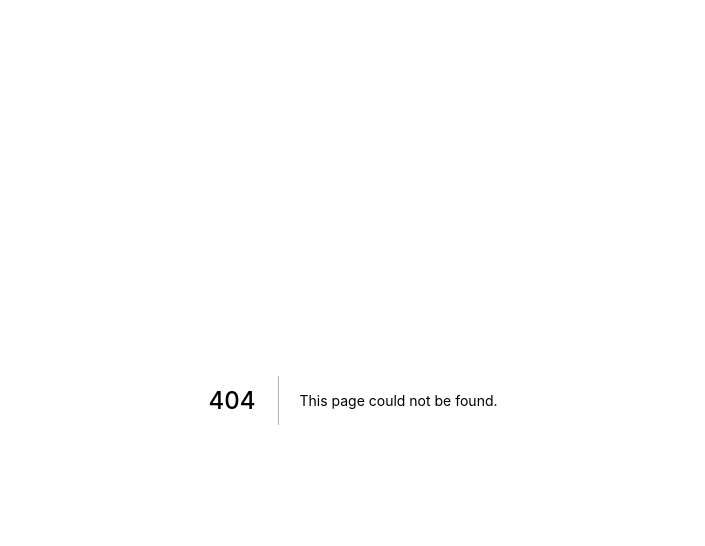
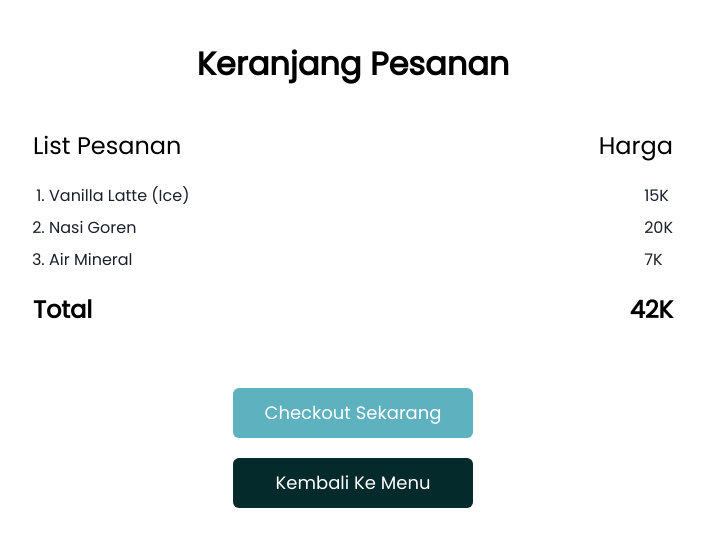
Before and after one commit to Yassar021/kedai-app, a Next.js app: page /KeranjangUser in a window 1280 px wide. Before the commit this address had no page. Shown: the top 546 px of the page, without its empty margins (287-992 px from the left). Built offline with nearby package versions, Linux system fonts and the light colour scheme.

Commit message:
userDone

```diff
--- a/components/HomeUser.jsx
+++ b/components/HomeUser.jsx
@@ -9,7 +9,7 @@ const HomeUser = () => {
                     <Box w='310px'>
                         <Text fontSize={{base:'21px',lg:'32px'}} fontWeight={'600'} color={'#000'}>Selamat Datang di Kedai Kilometer 17</Text>
                     </Box>
-                    <Link href={'#'} mx='auto'>
+                    <Link href={'/KeranjangUser'} mx='auto'>
                         <Stack>
                             <svg width="48" height="48" viewBox="0 0 48 48" fill="none" xmlns="http://www.w3.org/2000/svg">
                                 <path d="M16 16L16 14C16 9.58172 19.5817 6 24 6V6C28.4183 6 32 9.58172 32 14L32 16" stroke="#EF7B45" strokeWidth="2" strokeLinecap="round"/>
--- /dev/null
+++ b/components/KeranjangUser.jsx
@@ -0,0 +1,82 @@
+import { Box, Button, Center, Container, Divider, Flex, Link, List, ListItem, OrderedList, Stack, Text, VStack } from "@chakra-ui/react"
+import LayoutUser from "../layout/LayoutUser"
+
+const KeranjangUser = () => {
+    return(
+        <LayoutUser pageTitle={'Keranjang Pesanan'}>
+            <Center mb='40px'>
+                <Text fontSize={{base:'26px',md:'32px'}} fontWeight='600' color='#000'>Keranjang Pesanan</Text>
+            </Center>
+            <Container maxW={'2xl'}>
+                <Flex direction={'row'} justifyContent='space-between'>
+                    <Text fontSize={'24px'} fontWeight='500' color={'#000'}>
+                        List Pesanan
+                    </Text>
+                    <Text fontSize={'24px'} fontWeight='500' color={'#000'}>
+                        Harga
+                    </Text>
+                </Flex>
+                <Flex my='20px' direction={'row'} justifyContent='space-between'>
+                    <OrderedList spacing={2}>
+                        <ListItem>Vanilla Latte (Ice)</ListItem>
+                        <ListItem>Nasi Goren</ListItem>
+                        <ListItem>Air Mineral</ListItem>
+                    </OrderedList>
+                    <List spacing={2}>
+                        <ListItem>15K</ListItem>
+                        <ListItem>20K</ListItem>
+                        <ListItem>7K</ListItem>
+                    </List>
+                </Flex>
+                <Flex mt='20px' direction={'row'} justifyContent='space-between'>
+                    <Text fontSize={'24px'} fontWeight='600' color={'#000'}>
+                       Total
+                    </Text>
+                    <Text fontSize={'24px'} fontWeight='600' color={'#000'}>
+                        42K
+                    </Text>
+                </Flex>
+                <VStack mt='60px' spacing='20px'>
+                    <Link href='/MetodePembayaran' _hover={{textDecor:'none'}}>
+                        <Button
+                            size='md'
+                            height='50px'
+                            width='240px'
+                            bgColor={'#5EB1BF'}
+                            color='#fff'
+                            fontSize={'18px'}
+                            fontWeight='400'
+                            _hover={{ bg: '#5EB1BF' }}
+                            _active={{
+                                bg: '#5EB1BF',
+                                transform: 'scale(0.98)'
+                            }}
+                            >
+                            Checkout Sekarang
+                        </Button>
+                    </Link>
+                    <Link href='/' _hover={{textDecor:'none'}}>
+                        <Button
+                            size='md'
+                            height='50px'
+                            width='240px'
+                            bgColor={'#042A2B'}
+                            color='#fff'
+                            fontSize={'18px'}
+                            fontWeight='400'
+                            _hover={{ bg: '#042A2B' }}
+                            _active={{
+                                bg: '#042A2B',
+                                transform: 'scale(0.98)'
+                            }}
+                            >
+                            Kembali Ke Menu
+                        </Button>
+                    </Link>
+                </VStack>
+            </Container>
+        </LayoutUser>
+    )
+}
+
+export default KeranjangUser
--- a/layout/LayoutUser.jsx
+++ b/layout/LayoutUser.jsx
@@ -8,7 +8,7 @@ const LayoutUser = ({pageTitle,children}) => {
                 <title>Home - {pageTitle}</title>
             </Head>
 
-            <Box bgColor={'#F4F4F4'} py='40px' px={{base:'20px',md:'120px'}}>
+            <Box bgColor={'#fff'} py='40px' px={{base:'20px',md:'120px'}}>
                 {children}
             </Box>
         </>
--- /dev/null
+++ b/pages/KeranjangUser.jsx
@@ -0,0 +1,9 @@
+import KeranjangUser from "../components/KeranjangUser"
+
+const KeranjangUserPage = () => {
+    return(
+        <KeranjangUser />
+    )
+}
+
+export default KeranjangUserPage
```
Also changed, not shown: components/MetodePembayaran.jsx (added, +64 -0 lines), pages/MetodePembayaran.jsx (added, +9 -0 lines).
